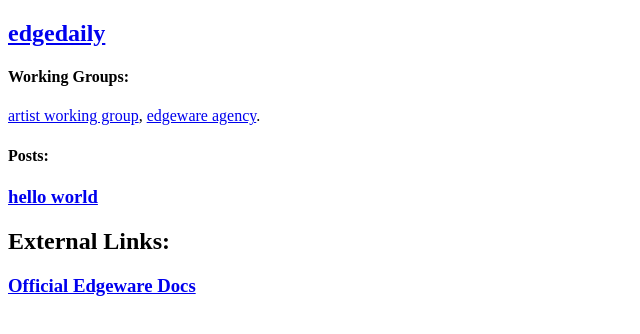
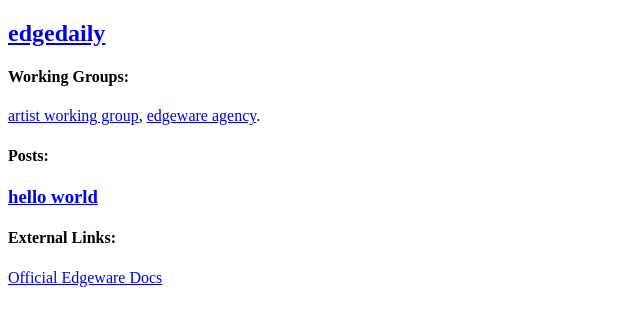
Before and after one commit to edgeware-anon/edgedaily, a Gatsby site: page / in a window 1280 px wide. Shown: the whole page, without its empty margins (0-640 px from the left). Built offline with nearby package versions, Linux system fonts and the light colour scheme; Gatsby itself is replaced by a stand-in of ours.

Commit message:
Fix style

```diff
--- a/src/components/footer.js
+++ b/src/components/footer.js
@@ -3,8 +3,8 @@ import * as React from "react"
 const Footer = () => {
     return (
       <footer>
-          <h2>External Links:</h2>
-        <a href="https://docs.edgewa.re/"><h3>Official Edgeware Docs</h3></a>
+          <h4>External Links:</h4>
+        <a href="https://docs.edgewa.re/"><p>Official Edgeware Docs</p></a>
       </footer>
     )
   }
```
